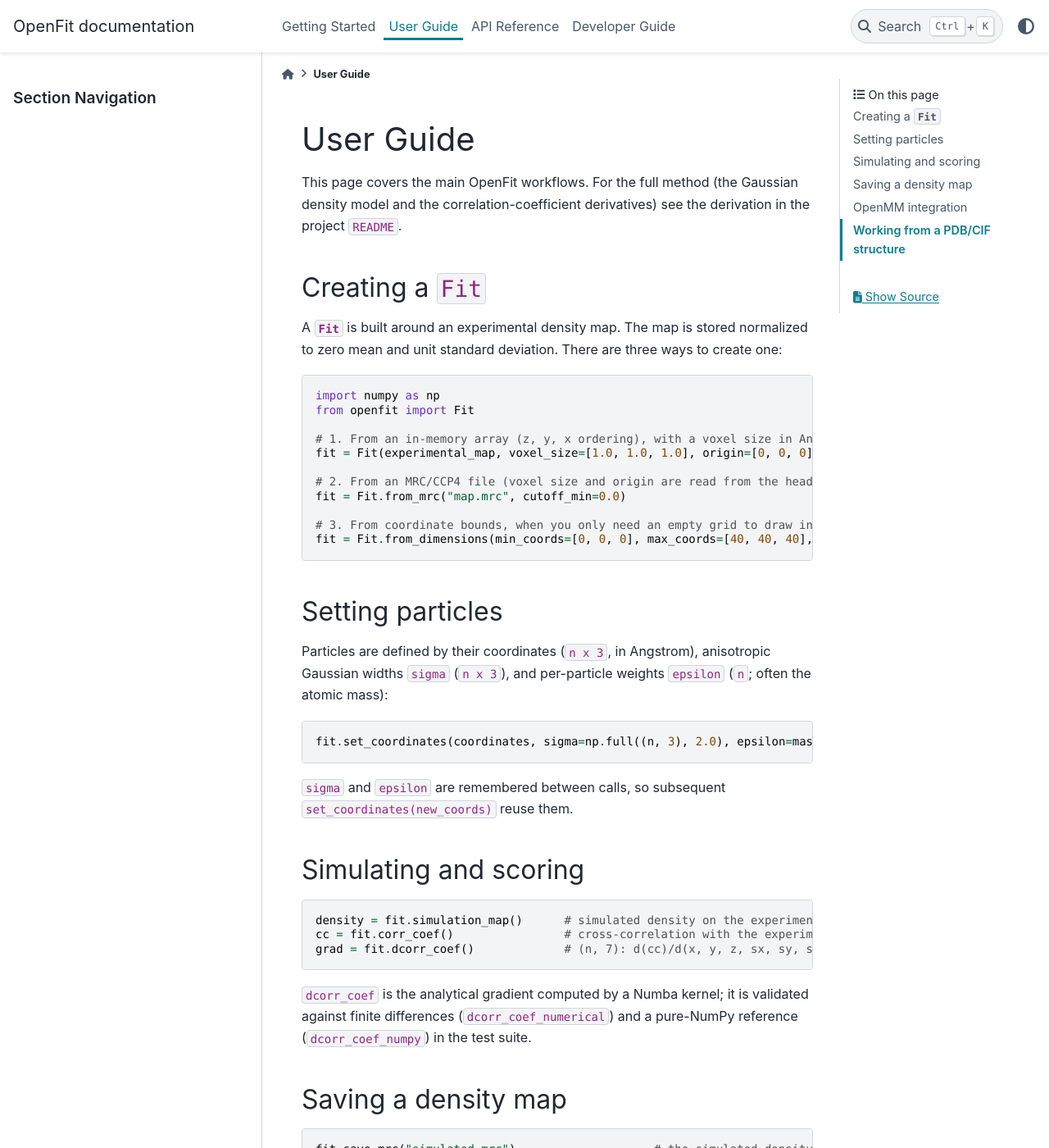
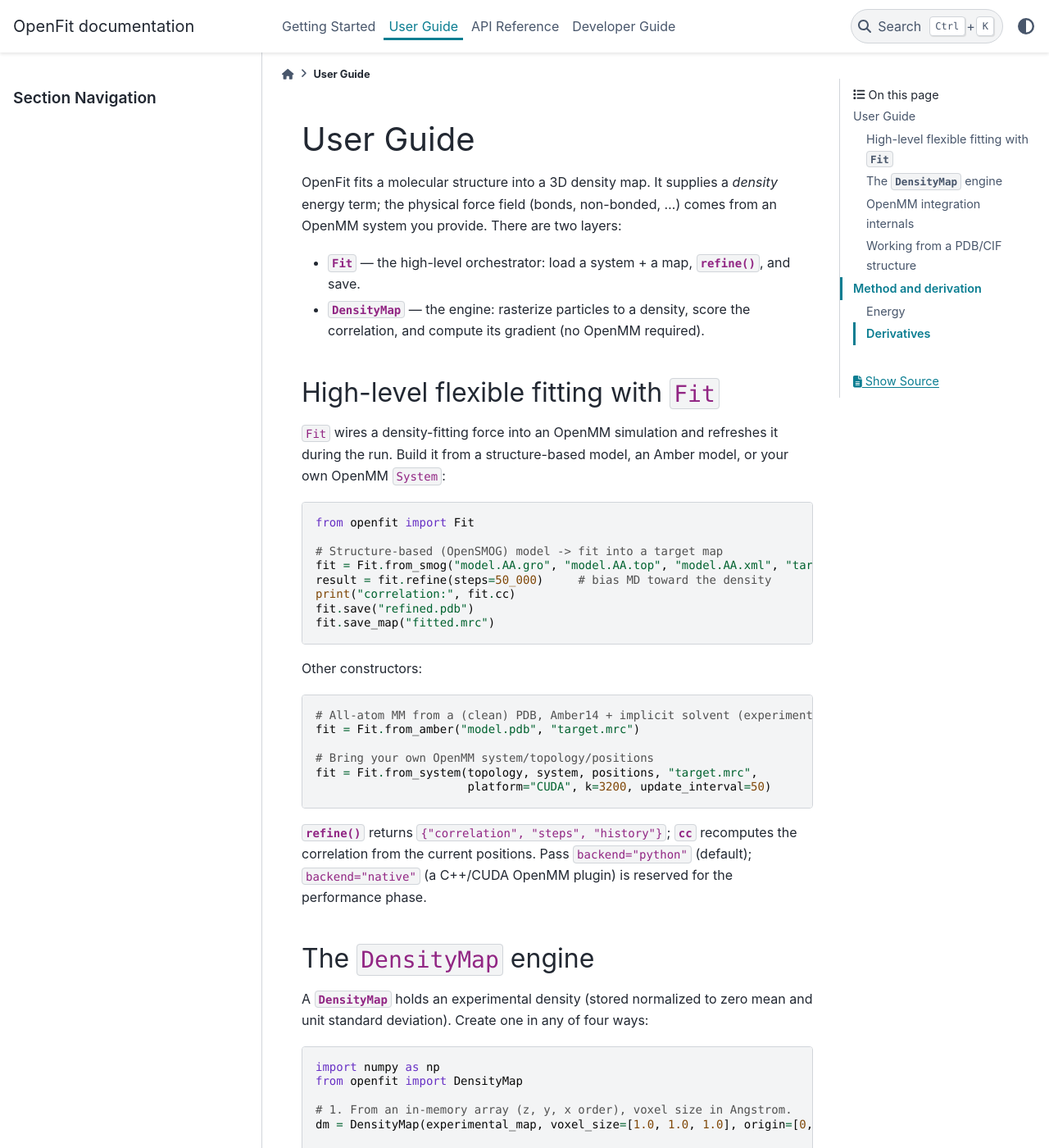
Before and after one commit to cabb99/OpenFit, a Sphinx documentation site: the page built from docs/user_guide.rst, in a window 1280 px wide and 1400 px high. Shown: the whole window at 82% size. Built offline with Sphinx 7.4.7 and the PyData theme 0.15.4, drawn with Linux system fonts in a browser that asks for light colours; the version number could not be read and is left out; some of the changed text lies outside the part shown.

```diff
--- a/docs/getting_started.rst
+++ b/docs/getting_started.rst
@@ -35,16 +35,34 @@ For development, create the conda environment and install in editable mode:
     conda activate openfit_dev
     pip install -e . --no-deps
 
-Quick start
------------
+Quick start — flexible fitting in one call
+------------------------------------------
 
-Build a target density from a known set of particles, then recover their
-positions from a perturbed guess by following the correlation gradient:
+The high-level :class:`~openfit.Fit` loads a structure + a map, refines, and
+saves. With a structure-based (OpenSMOG) model:
+
+.. code-block:: python
+
+    from openfit import Fit
+
+    fit = Fit.from_smog("model.AA.gro", "model.AA.top", "model.AA.xml", "target.mrc")
+    fit.refine(steps=50_000)     # bias MD toward the density
+    print("correlation:", fit.cc)
+    fit.save("refined.pdb")
+
+See ``examples/4ake/`` for a complete, runnable flexible-fitting example.
+
+Quick start — the ``DensityMap`` engine
+----------------------------------------
+
+Without any OpenMM force field you can still score and optimize a density
+directly. Build a target from known particles, then recover their positions from
+a perturbed guess by following the correlation gradient:
 
 .. code-block:: python
 
     import numpy as np
-    from openfit import Fit
+    from openfit import DensityMap
 
     rng = np.random.default_rng(0)
     n = 6
@@ -53,20 +71,20 @@ positions from a perturbed guess by following the correlation gradient:
     epsilon = np.ones(n)
 
     # Generate a synthetic "experimental" map from the ground-truth particles.
-    template = Fit(np.zeros((30, 30, 30)), voxel_size=[1, 1, 1])
+    template = DensityMap(np.zeros((30, 30, 30)), voxel_size=[1, 1, 1])
     template.set_coordinates(true_coords, sigma, epsilon)
     experimental = template.simulation_map()
 
     # Fit, starting from a perturbed guess.
-    fit = Fit(experimental, voxel_size=[1, 1, 1])
-    fit.set_coordinates(true_coords + rng.normal(scale=1.0, size=(n, 3)), sigma, epsilon)
-    print("initial cc:", fit.corr_coef())
+    dm = DensityMap(experimental, voxel_size=[1, 1, 1])
+    dm.set_coordinates(true_coords + rng.normal(scale=1.0, size=(n, 3)), sigma, epsilon)
+    print("initial cc:", dm.correlation())
 
     for _ in range(50):
-        grad = fit.dcorr_coef()[:, :3]          # d(cc)/d(x, y, z)
-        fit.coordinates += (0.1 / np.abs(grad).max()) * grad
-    print("final cc:  ", fit.corr_coef())
+        grad = dm.gradient()[:, :3]          # d(cc)/d(x, y, z)
+        dm.coordinates += (0.1 / np.abs(grad).max()) * grad
+    print("final cc:  ", dm.correlation())
 
 This runnable script lives in ``examples/01_fit_synthetic.py``. See the
-:doc:`user_guide` for loading real maps, saving results, and the OpenMM
-integration.
+:doc:`user_guide` for loading real maps, saving results, the OpenMM integration,
+and the method's derivation.
--- a/docs/user_guide.rst
+++ b/docs/user_guide.rst
@@ -1,87 +1,113 @@
 User Guide
 ==========
 
-This page covers the main OpenFit workflows. For the full method (the Gaussian
-density model and the correlation-coefficient derivatives) see the derivation in
-the project ``README``.
+OpenFit fits a molecular structure into a 3D density map. It supplies a
+*density* energy term; the physical force field (bonds, non-bonded, …) comes
+from an OpenMM system you provide. There are two layers:
 
-Creating a ``Fit``
-------------------
+- :class:`~openfit.Fit` — the high-level orchestrator: load a system + a map,
+  :meth:`~openfit.Fit.refine`, and save.
+- :class:`~openfit.DensityMap` — the engine: rasterize particles to a density,
+  score the correlation, and compute its gradient (no OpenMM required).
 
-A :class:`~openfit.Fit` is built around an experimental density map. The map is
-stored normalized to zero mean and unit standard deviation. There are three ways
-to create one:
+High-level flexible fitting with ``Fit``
+----------------------------------------
+
+``Fit`` wires a density-fitting force into an OpenMM simulation and refreshes it
+during the run. Build it from a structure-based model, an Amber model, or your
+own OpenMM ``System``:
+
+.. code-block:: python
+
+    from openfit import Fit
+
+    # Structure-based (OpenSMOG) model -> fit into a target map
+    fit = Fit.from_smog("model.AA.gro", "model.AA.top", "model.AA.xml", "target.mrc")
+    result = fit.refine(steps=50_000)     # bias MD toward the density
+    print("correlation:", fit.cc)
+    fit.save("refined.pdb")
+    fit.save_map("fitted.mrc")
+
+Other constructors:
+
+.. code-block:: python
+
+    # All-atom MM from a (clean) PDB, Amber14 + implicit solvent (experimental)
+    fit = Fit.from_amber("model.pdb", "target.mrc")
+
+    # Bring your own OpenMM system/topology/positions
+    fit = Fit.from_system(topology, system, positions, "target.mrc",
+                          platform="CUDA", k=3200, update_interval=50)
+
+:meth:`~openfit.Fit.refine` returns ``{"correlation", "steps", "history"}``;
+:attr:`~openfit.Fit.cc` recomputes the correlation from the current positions.
+Pass ``backend="python"`` (default); ``backend="native"`` (a C++/CUDA OpenMM
+plugin) is reserved for the performance phase.
+
+The ``DensityMap`` engine
+-------------------------
+
+A :class:`~openfit.DensityMap` holds an experimental density (stored normalized
+to zero mean and unit standard deviation). Create one in any of four ways:
 
 .. code-block:: python
 
     import numpy as np
-    from openfit import Fit
+    from openfit import DensityMap
 
-    # 1. From an in-memory array (z, y, x ordering), with a voxel size in Angstrom.
-    fit = Fit(experimental_map, voxel_size=[1.0, 1.0, 1.0], origin=[0, 0, 0])
+    # 1. From an in-memory array (z, y, x order), voxel size in Angstrom.
+    dm = DensityMap(experimental_map, voxel_size=[1.0, 1.0, 1.0], origin=[0, 0, 0])
 
-    # 2. From an MRC/CCP4 file (voxel size and origin are read from the header).
-    fit = Fit.from_mrc("map.mrc", cutoff_min=0.0)
+    # 2. From an MRC/CCP4 file (voxel size + origin read from the header).
+    dm = DensityMap.from_mrc("map.mrc", cutoff_min=0.0)
 
     # 3. From coordinate bounds, when you only need an empty grid to draw into.
-    fit = Fit.from_dimensions(min_coords=[0, 0, 0], max_coords=[40, 40, 40], voxel_size=[2, 2, 2])
+    dm = DensityMap.from_dimensions(min_coords=[0, 0, 0], max_coords=[40, 40, 40], voxel_size=[2, 2, 2])
 
-Setting particles
------------------
+    # 4. From a MolScene structure (sets coordinates + atomic-mass weights).
+    dm = DensityMap.from_scene(scene)
 
-Particles are defined by their coordinates (``n x 3``, in Angstrom), anisotropic
-Gaussian widths ``sigma`` (``n x 3``), and per-particle weights ``epsilon``
-(``n``; often the atomic mass):
+Particles are defined by coordinates (``n x 3``, Angstrom), anisotropic Gaussian
+widths ``sigma`` (``n x 3``), and per-particle weights ``epsilon`` (``n``, often
+the atomic mass). ``sigma`` and ``epsilon`` are remembered between calls:
 
 .. code-block:: python
 
-    fit.set_coordinates(coordinates, sigma=np.full((n, 3), 2.0), epsilon=masses)
+    dm.set_coordinates(coordinates, sigma=np.full((n, 3), 2.0), epsilon=masses)
 
-``sigma`` and ``epsilon`` are remembered between calls, so subsequent
-``set_coordinates(new_coords)`` reuse them.
+    density = dm.simulation_map()   # simulated density on the experimental grid
+    cc = dm.correlation()           # cross-correlation with the experimental map
+    grad = dm.gradient()            # (n, 7): d(cc)/d(x, y, z, sx, sy, sz, epsilon)
 
-Simulating and scoring
-----------------------
+    dm.fit(n_iter=200)              # gradient ascent on coordinates (no MD)
+    dm.save_mrc("simulated.mrc")
+
+``gradient`` is the analytical gradient from a Numba kernel; it is validated
+against finite differences (``gradient_numerical``) and a pure-NumPy reference
+(``gradient_numpy``) in the test suite. ``simulation_map`` and ``gradient`` take
+a ``device="cpu"`` argument; a ``"cuda"`` kernel is planned for the performance
+phase.
+
+OpenMM integration internals
+-----------------------------
+
+``Fit`` uses these under the hood; reach for them directly only if you manage the
+simulation yourself. :class:`~openfit.DensityForce` wraps a
+``CustomCompoundBondForce`` whose per-particle force is read from a tabulated
+function, and :class:`~openfit.DensityForceUpdater` refreshes it during MD:
 
 .. code-block:: python
 
-    density = fit.simulation_map()      # simulated density on the experimental grid
-    cc = fit.corr_coef()                # cross-correlation with the experimental map
-    grad = fit.dcorr_coef()             # (n, 7): d(cc)/d(x, y, z, sx, sy, sz, epsilon)
+    from openfit import DensityForce, DensityForceUpdater
 
-``dcorr_coef`` is the analytical gradient computed by a Numba kernel; it is
-validated against finite differences (``dcorr_coef_numerical``) and a pure-NumPy
-reference (``dcorr_coef_numpy``) in the test suite.
+    force = DensityForce(dm, k=3200)
+    force.add_to(system)                 # before the Context is created
+    # ... build simulation ...
+    simulation.reporters.append(DensityForceUpdater(force, interval=50))
 
-Saving a density map
---------------------
-
-.. code-block:: python
-
-    fit.save_mrc("simulated.mrc")                    # the simulated density
-    fit.save_mrc("experimental.mrc", experimental=True)
-
-OpenMM integration
-------------------
-
-OpenFit can bias a running OpenMM simulation toward higher map correlation. It
-adds a ``CustomCompoundBondForce`` backed by a tabulated per-particle force, and
-refreshes that table each time you call :meth:`~openfit.Fit.update_force`
-(no Context rebuild):
-
-.. code-block:: python
-
-    fit.add_force(system)                 # add the fitting force to an OpenMM System
-    simulation = Simulation(topology, system, integrator)
-    simulation.context.setPositions(positions)
-
-    for _ in range(n_cycles):
-        simulation.step(100)
-        fit.update_force(simulation, k=3200)   # recompute gradient, push into the Context
-
-``update_force`` reads the current positions from the simulation, recomputes the
-correlation gradient, scales it by ``k``, and writes it into the force. See
-``examples/04_openmm_integration.py`` for a complete minimal loop.
+The updater uses OpenMM's reporter hook but, unlike a true reporter, it *mutates*
+the context (it writes the recomputed gradient into the force). The name
+``DensityReporter`` is reserved for a future read-only metrics logger.
 
 Working from a PDB/CIF structure
 --------------------------------
@@ -91,17 +117,111 @@ go straight from a structure file to a density map:
 
 .. code-block:: python
 
-    import numpy as np
     import molscene
-    from openfit import Fit
+    from openfit import DensityMap
 
     scene = molscene.Scene.from_pdb("structure.pdb")
-    coords = scene.get_coordinates().to_numpy()
-    masses = scene.compute_mass()["mass"].to_numpy()
-
-    pad = 5.0
-    fit = Fit.from_dimensions(coords.min(0) - pad, coords.max(0) + pad, voxel_size=[2, 2, 2])
-    fit.set_coordinates(coords, sigma=np.full(coords.shape, 2.0), epsilon=masses)
-    fit.save_mrc("structure_density.mrc")
+    dm = DensityMap.from_scene(scene)          # coordinates + atomic-mass weights
+    dm.save_mrc("structure_density.mrc")
 
 See ``examples/03_pdb_to_density.py``.
+
+Method and derivation
+======================
+
+Energy
+------
+
+OpenFit implements :math:`V_{Fit}`, a potential added to an OpenMM force field:
+
+.. math::
+
+    V = V_{ff} + V_{Fit}
+
+defined through the correlation coefficient (c.c.) between the experimental and
+simulated densities at each voxel :math:`(i, j, k)`:
+
+.. math::
+
+    V_{Fit} = k \, (1 - \text{c.c.})
+
+.. math::
+
+    \text{c.c.} = \frac{\sum_{ijk} \rho_{\text{exp}}(i,j,k)\, \rho_{\text{sim}}(i,j,k)}
+    {\sqrt{\sum_{ijk} \rho_{\text{exp}}(i,j,k)^2}\; \sqrt{\sum_{ijk} \rho_{\text{sim}}(i,j,k)^2}}
+
+The simulated density :math:`\rho_{\text{sim}}(i,j,k)` is the integral of the 3D
+Gaussian of each particle over the voxel:
+
+.. math::
+
+    \rho_{\text{sim}}(i,j,k) = \sum_{n=1}^N \int_{V_{ijk}} g(x,y,z;x_n,y_n,z_n)\, dx\, dy\, dz
+
+.. math::
+
+    g = \frac{\epsilon_n}{(2\pi)^{3/2}\sigma_{x,n}\sigma_{y,n}\sigma_{z,n}}
+    \exp\!\left( -\frac{1}{2}\left[ \frac{(x-x_n)^2}{\sigma_{x,n}^2}
+    + \frac{(y-y_n)^2}{\sigma_{y,n}^2} + \frac{(z-z_n)^2}{\sigma_{z,n}^2} \right] \right)
+
+The integral over a box separates per dimension and is solved with the error
+function. For a normal distribution the cumulative distribution function is
+
+.. math::
+
+    \Phi(x; \mu, \sigma) = \frac{1}{2}\left[ 1 + \text{erf}\!\left( \frac{x-\mu}{\sigma\sqrt{2}} \right) \right],
+    \qquad \text{erf}(x) = \frac{2}{\sqrt{\pi}} \int_{0}^{x} e^{-t^2}\, dt
+
+so the voxel density is a product of CDF differences along each axis:
+
+.. math::
+
+    \rho_{\text{sim}}(i,j,k) = \sum_{n=1}^N \epsilon_n
+    \left( \Phi(x_i^{max}) - \Phi(x_i^{min}) \right)
+    \left( \Phi(y_j^{max}) - \Phi(y_j^{min}) \right)
+    \left( \Phi(z_k^{max}) - \Phi(z_k^{min}) \right)
+
+Derivatives
+-----------
+
+The force on atom :math:`n` follows from the chain rule on a variable :math:`v`
+(a coordinate or a width):
+
+.. math::
+
+    \frac{\partial V_{Fit}}{\partial v}
+    = \frac{\partial V_{Fit}}{\partial \text{c.c.}}\,
+      \frac{\partial \text{c.c.}}{\partial \rho_{sim}}\,
+      \frac{\partial \rho_{sim}}{\partial v}
+    = k\, \frac{d\,\text{c.c.}}{dv}
+
+with
+
+.. math::
+
+    \frac{d\,\text{c.c.}}{dv} =
+    \frac{\sum_{ijk} \frac{\partial \rho_{\text{sim}}}{\partial v}\, \rho_{\text{exp}}}
+         {\sqrt{\sum_{ijk} \rho_{\text{sim}}^2}\, \sqrt{\sum_{ijk} \rho_{\text{exp}}^2}}
+    - \frac{\sum_{ijk} \rho_{\text{sim}}\, \frac{\partial \rho_{\text{sim}}}{\partial v}\;
+            \sum_{lmn} \rho_{\text{sim}}\, \rho_{\text{exp}}}
+           {\left( \sum_{ijk} \rho_{\text{sim}}^2 \right)^{3/2} \sqrt{\sum_{ijk} \rho_{\text{exp}}^2}}
+
+The CDF derivatives are
+
+.. math::
+
+    \frac{\partial \Phi}{\partial \mu} = -\frac{e^{-\frac{(x-\mu)^2}{2\sigma^2}}}{\sqrt{2\pi}\,\sigma},
+    \qquad
+    \frac{\partial \Phi}{\partial \sigma} = -\frac{(x-\mu)\, e^{-\frac{(x-\mu)^2}{2\sigma^2}}}{\sqrt{2\pi}\,\sigma^2}
+
+so, for example, the derivative of the simulated density with respect to
+:math:`x_n` is
+
+.. math::
+
+    \frac{\partial \rho_{\text{sim}}(i,j,k)}{\partial x_n} = \epsilon_n
+    \left( \frac{e^{\frac{-(x_i^{max}-x_n)^2}{2\sigma_{x,n}^2}} - e^{\frac{-(x_i^{min}-x_n)^2}{2\sigma_{x,n}^2}}}{\sqrt{2\pi}\,\sigma_{x,n}} \right)
+    \left( \Phi(y_j^{max}) - \Phi(y_j^{min}) \right)
+    \left( \Phi(z_k^{max}) - \Phi(z_k^{min}) \right)
+
+These are exactly what :meth:`~openfit.DensityMap.gradient` returns (columns
+``0:3`` for coordinates, ``3:6`` for widths, ``6`` for the weight).
```
Also changed, not shown: README.md (+48 -110 lines), 1 other file.
